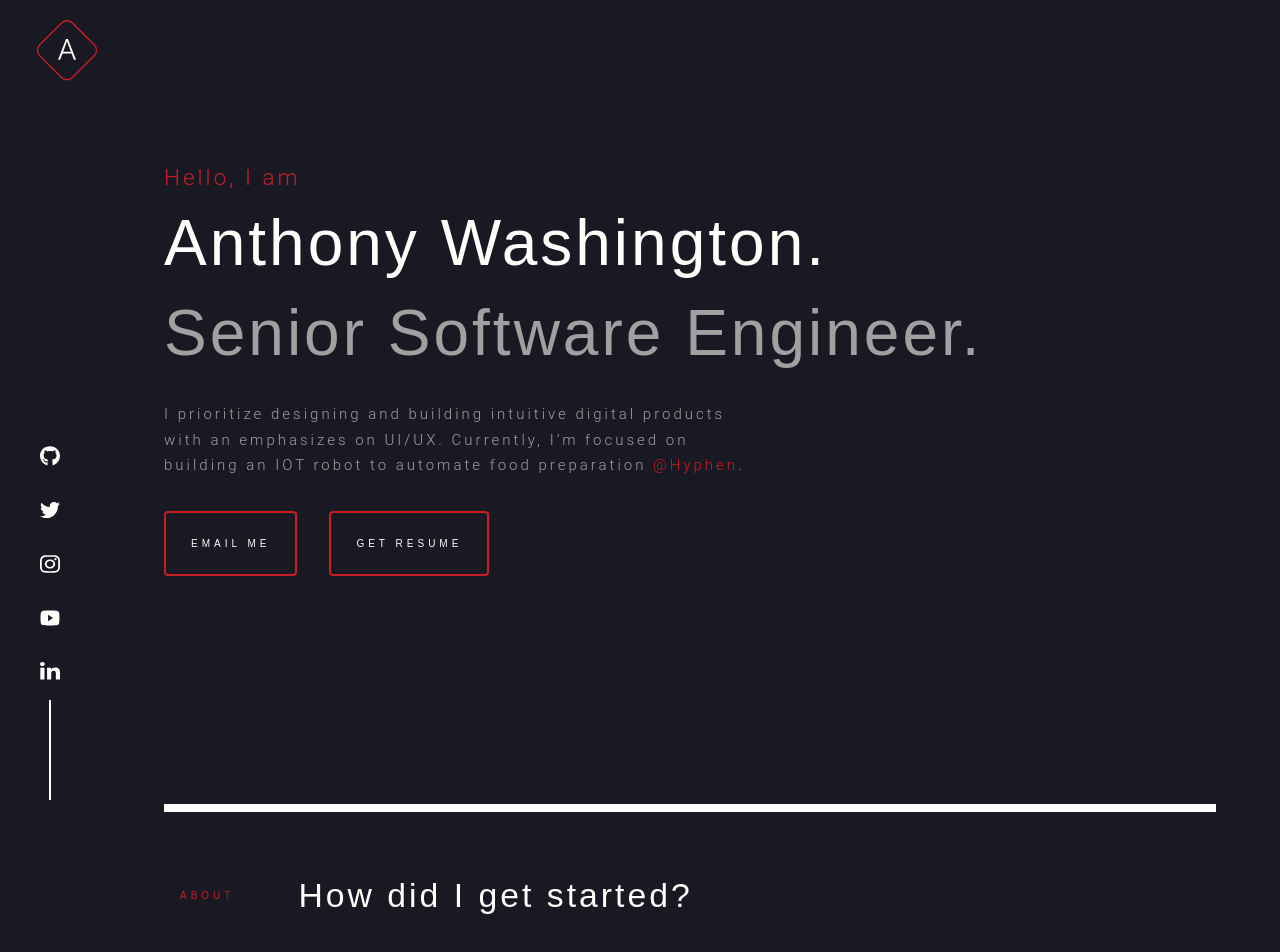
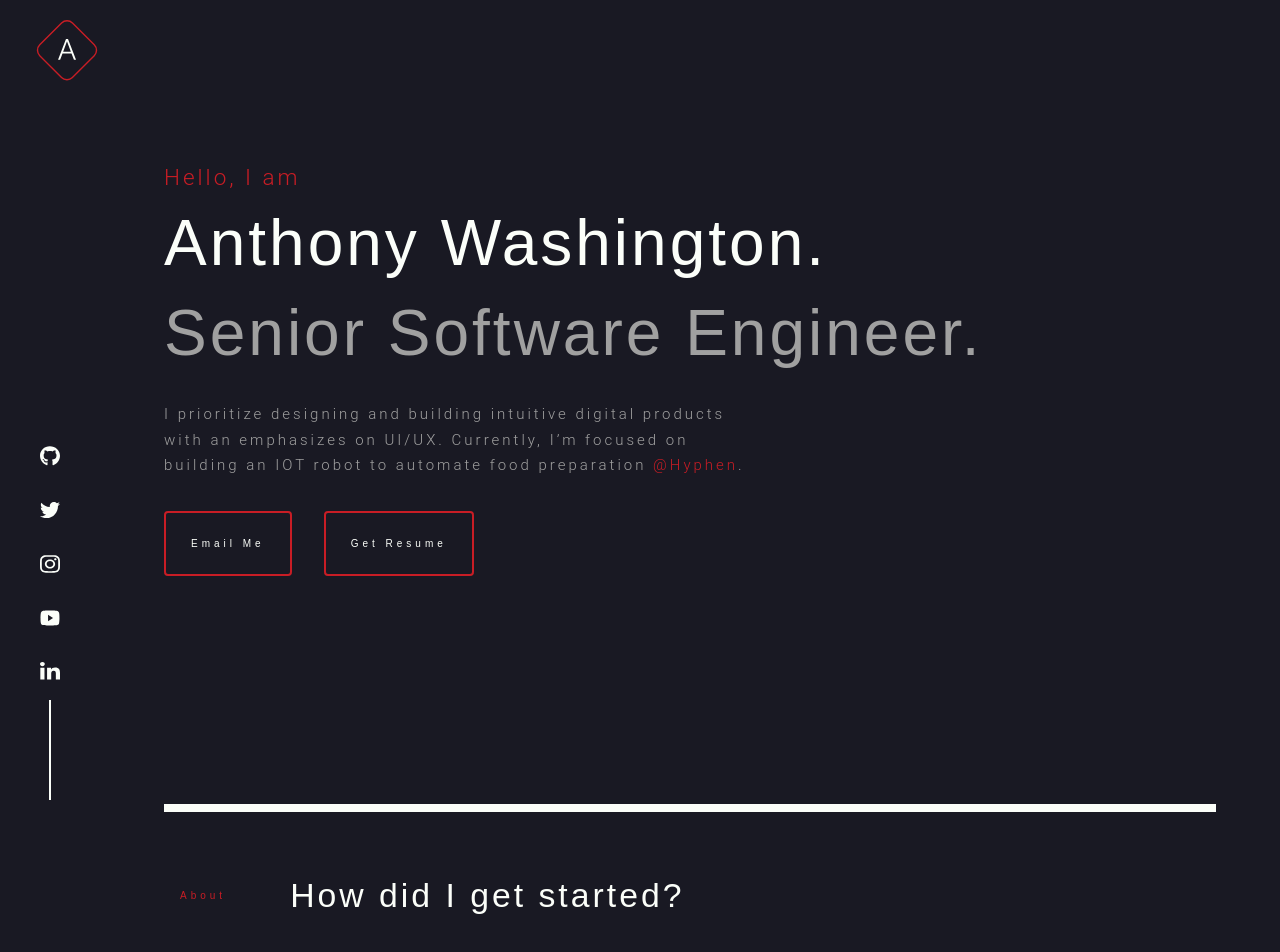
Before and after one commit to antwash/antdwash.com, a Next.js app: page / in a window 1280 px wide. Shown: the top 952 px of the page. Built offline with nearby package versions, Linux system fonts and the light colour scheme; a web font is replaced by a local one.

Commit message:
component text: Remove uppercase from caption variant

```diff
--- a/components/text.tsx
+++ b/components/text.tsx
@@ -62,7 +62,6 @@ export const Text = ({
     },
     caption: {
       fontSize: captionFontSize,
-      textTransform: "uppercase",
       letterSpacing: ".4rem",
     },
     primary: {
```
